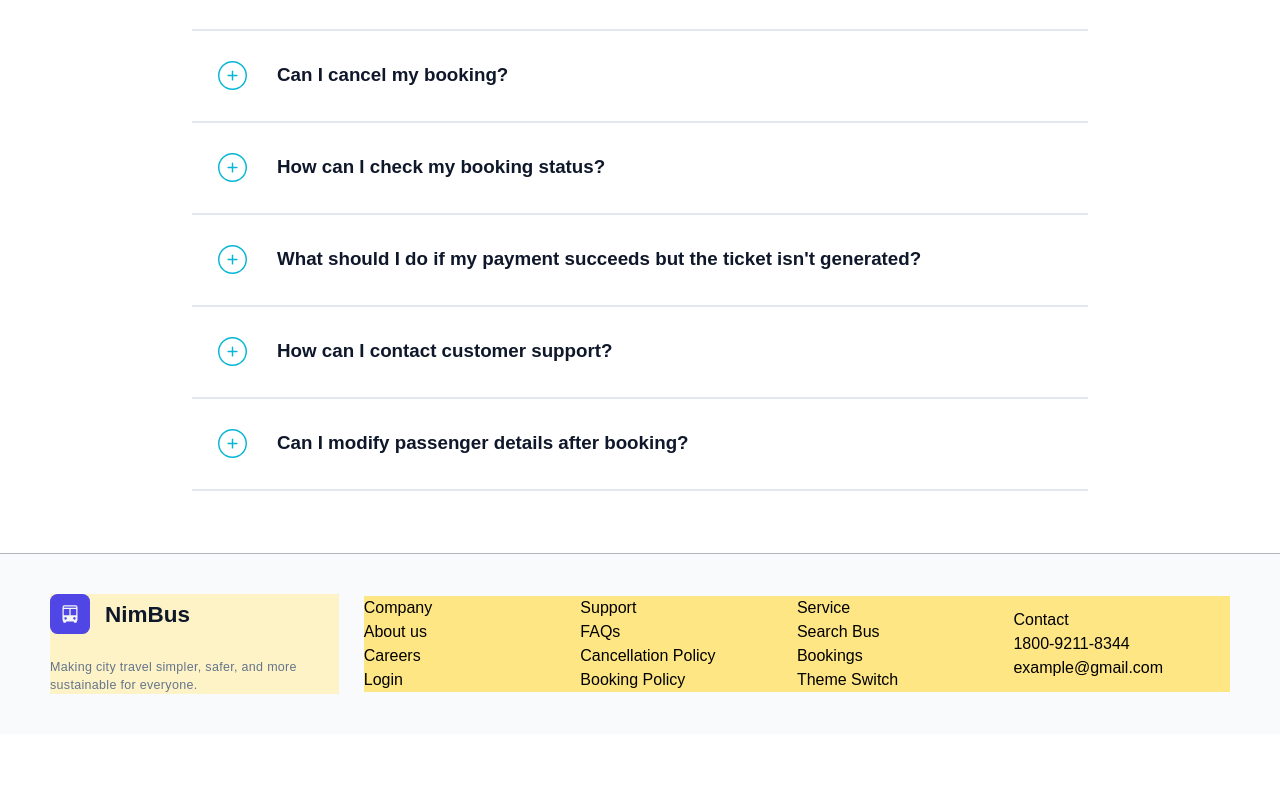
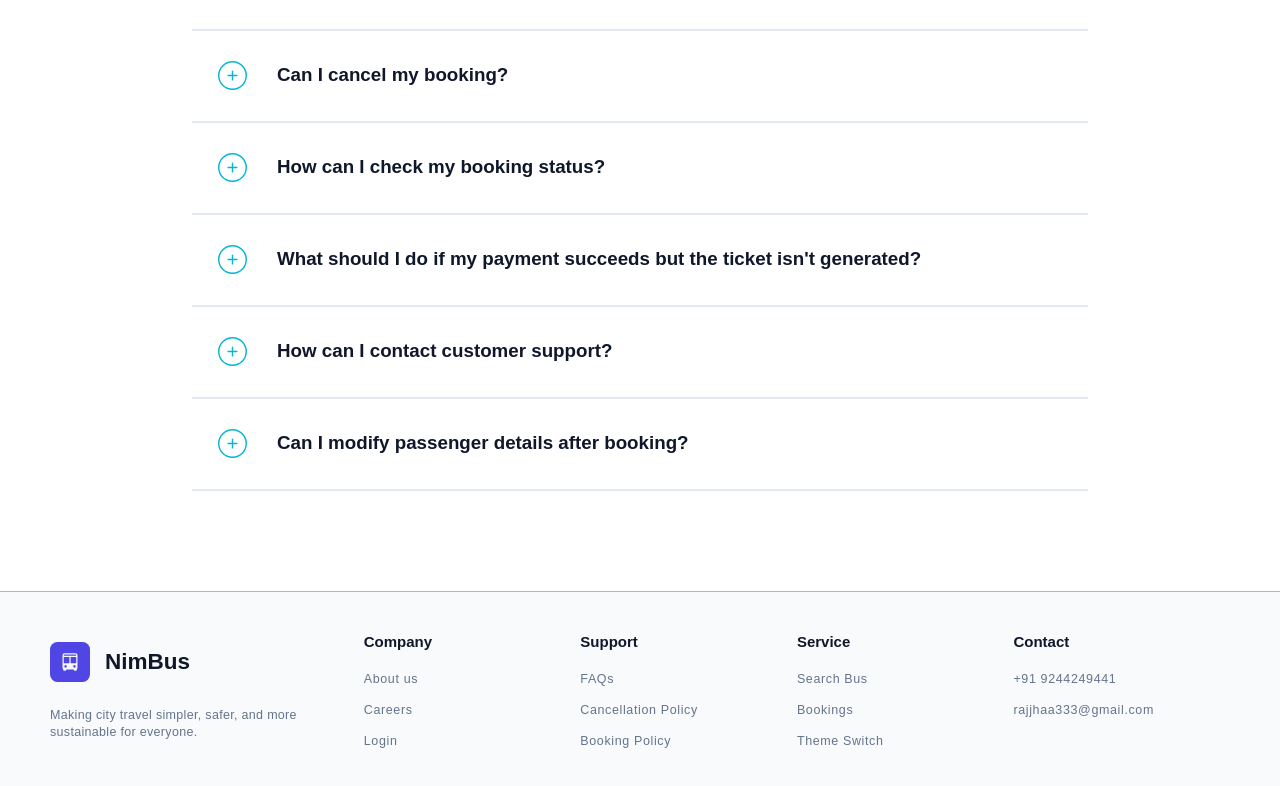
Before and after one commit to sudeshJha/bus-ticket-booking-system, a React (Vite) app: page /home in a window 1280 px wide. Shown: the part 2434-3220 px from the top of the page. Before the commit the page ends 3168 px from the top, so only its background shows below. Built offline with nearby package versions, Linux system fonts and the light colour scheme.

Commit message:
footer complete

```diff
--- a/src/components/ui/accordian/Accordian.jsx
+++ b/src/components/ui/accordian/Accordian.jsx
@@ -10,7 +10,7 @@ const Accordian = ({ faqs }) => {
   };
 
   return (
-    <div className="border-y border-border ">
+    <div className="border-y border-border" id="faq">
       {faqs.map((faq) => (
         <AccordianItem
           key={faq.id}
--- a/src/components/ui/accordian/AccordianSection.jsx
+++ b/src/components/ui/accordian/AccordianSection.jsx
@@ -46,7 +46,7 @@ const faqs = [
 
 const AccordianSection = () => {
   return (
-    <div className="bg-surface px-20 py-25">
+    <div className="bg-surface px-20 py-25 pb-40">
       <SectionHeader heading="Frequently Asked Questions">
         <Icon
           icon={<RiQuestionAnswerLine />}
--- a/src/components/ui/footer/Footer.jsx
+++ b/src/components/ui/footer/Footer.jsx
@@ -4,25 +4,43 @@ import { IoBus } from "react-icons/io5";
 import FooterList from "./FooterList";
 
 const content = [
-  { title: "Company", links: ["About us", "Careers", "Login"] },
+  {
+    title: "Company",
+    links: [
+      { name: "About us", link: "about" },
+      { name: "Careers", link: "#" },
+      { name: "Login", link: "#" },
+    ],
+  },
   {
     title: "Support",
-    links: ["FAQs", "Cancellation Policy", "Booking Policy"],
+    links: [
+      { name: "FAQs", link: "faq" },
+      { name: "Cancellation Policy", link: "about" },
+      { name: "Booking Policy", link: "about" },
+    ],
   },
   {
     title: "Service",
-    links: ["Search Bus", "Bookings", "Theme Switch"],
+    links: [
+      { name: "Search Bus", link: "search-bus" },
+      { name: "Bookings", link: "#" },
+      { name: "Theme Switch", link: "#" },
+    ],
   },
   {
     title: "Contact",
-    links: ["1800-9211-8344", "example@gmail.com"],
+    links: [
+      { name: "+91 9244249441", comms: "tel:+9244249441" },
+      { name: "rajjhaa333@gmail.com", comms: "mailto:rajjhaa333@gmail.com" },
+    ],
   },
 ];
 
 const Footer = () => {
   return (
-    <div className="border-t border-text-primary/30 py-16 px-20 bg-background grid grid-cols-[1fr_3fr] items-center justify-center gap-10 ">
-      <div className="flex flex-col gap-10 bg-amber-100">
+    <div className="border-t border-text-primary/30 py-16 px-20 bg-background grid grid-cols-[1fr_3fr] items-center justify-center gap-10">
+      <div className="flex flex-col gap-10">
         <div className="flex  items-center gap-6">
           <Icon
             icon={<IoBus />}
@@ -41,7 +59,7 @@ const Footer = () => {
         </div>
       </div>
 
-      <div className="grid grid-cols-4 justify-center items-center bg-amber-200">
+      <div className="grid grid-cols-4 justify-center items-start">
         {content.map((c, i) => (
           <FooterList key={i} content={c} />
         ))}
--- a/src/components/ui/footer/FooterList.jsx
+++ b/src/components/ui/footer/FooterList.jsx
@@ -1,14 +1,23 @@
 import React from "react";
+import useScroll from "../../../hooks/useScroll";
 
 const FooterList = ({ content }) => {
+  const { scrollToSection } = useScroll();
   const { title, links } = content;
   return (
-    <div className="">
-      <h3>{title}</h3>
+    <div>
+      <h3 className="text-2xl font-semibold text-text-primary mb-8">{title}</h3>
 
-      <ul>
-        {links.map((link, i) => (
-          <li key={i}>{link}</li>
+      <ul className="text-text-secondary text-xl flex flex-col gap-5">
+        {links.map(({ name, link, comms }, i) => (
+          <li
+            key={i}
+            className="w-fit  border-b border-transparent tracking-wider cursor-pointer hover:text-primary hover:border-b hover:border-primary"
+          >
+            <a href={comms} onClick={() => scrollToSection(link)}>
+              {name}
+            </a>
+          </li>
         ))}
       </ul>
     </div>
--- a/src/components/ui/search/SearchBarSection.jsx
+++ b/src/components/ui/search/SearchBarSection.jsx
@@ -7,7 +7,10 @@ import { FcUnlock } from "react-icons/fc";
 
 const SearchBarSection = () => {
   return (
-    <div className="bg-surface-dark px-20 py-25 pb-30 flex flex-col  justify-center gap-15">
+    <div
+      className="bg-surface-dark px-20 py-25 pb-30 flex flex-col  justify-center gap-15"
+      id="search-bus"
+    >
       <SectionHeader heading="search your trip">
         <Icon
           icon={<BiBus />}
--- a/src/hooks/useScroll.js
+++ b/src/hooks/useScroll.js
@@ -1,12 +1,15 @@
 const useScroll = () => {
   const scrollToSection = (id) => {
+    if (!id) return;
+
     const section = document.getElementById(id);
 
     if (!section) {
       throw new Error("the section does not exist to which you want to scroll");
     }
 
-    const navbarHeight = 200;
+    const navbarHeight = window.innerHeight * 0.12;
+
     window.scrollTo({
       top: section.offsetTop - navbarHeight,
       behavior: "smooth",
--- a/src/pages/Home.jsx
+++ b/src/pages/Home.jsx
@@ -9,7 +9,7 @@ import Footer from "../components/ui/footer/Footer";
 
 const Home = () => {
   return (
-    <>
+    <div id="#">
       <Navbar />
       <HeroSection />
       <SearchBarSection />
@@ -17,7 +17,7 @@ const Home = () => {
       <ChooseSection />
       <AccordianSection />
       <Footer />
-    </>
+    </div>
   );
 };
 
```
